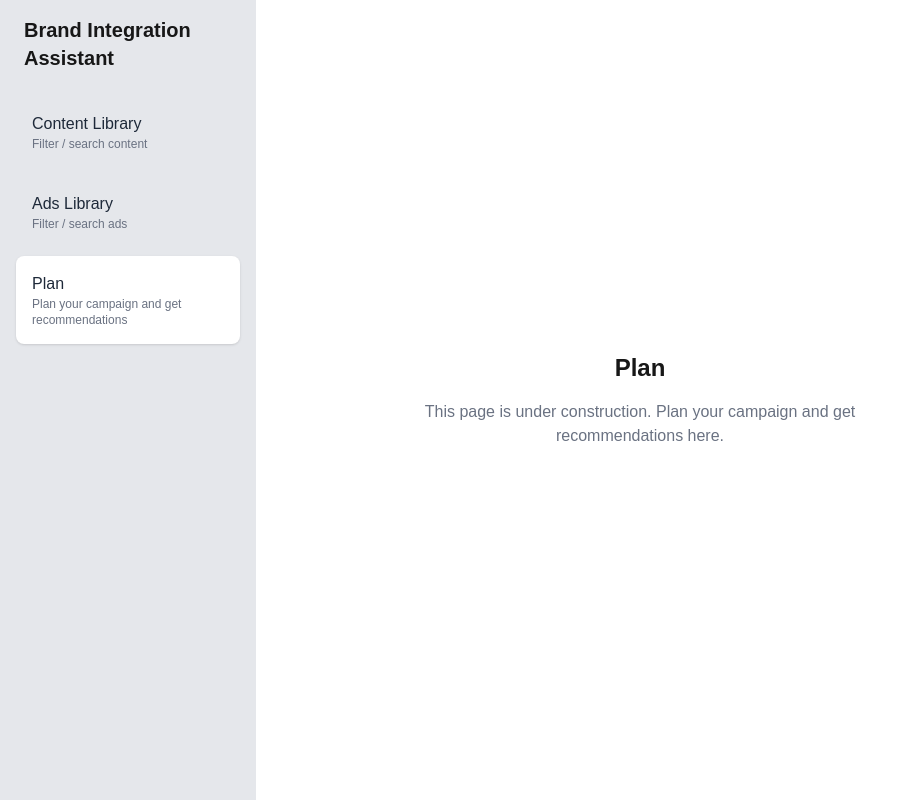
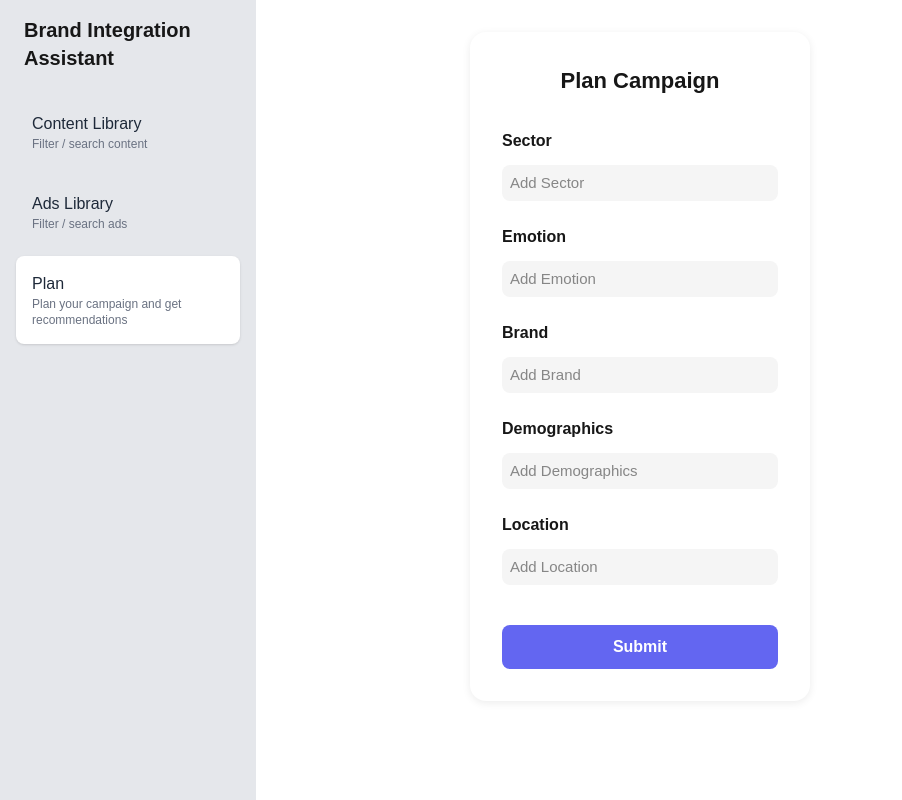
Before and after one commit to mrnkim/brand-integration-assistant-public, a Next.js app: page /plan in a window 1280 px wide. Shown: the whole page, without its empty margins (0-902 px from the left). Built offline with nearby package versions, Linux system fonts and the light colour scheme.

Commit message:
Refactor API route to use new URL structure and add embedding option; implement PlanCampaignForm component for campaign planning with keyword management.

```diff
--- a/package.json
+++ b/package.json
@@ -13,9 +13,9 @@
     "axios": "^1.9.0",
     "clsx": "^2.1.1",
     "form-data": "^4.0.2",
-    "next": "15.3.2",
-    "react": "^19.0.0",
-    "react-dom": "^19.0.0",
+    "next": "^15.3.2",
+    "react": "^19.1.0",
+    "react-dom": "^19.1.0",
     "react-error-boundary": "^6.0.0",
     "react-intersection-observer": "^9.16.0",
     "react-player": "^2.16.0"
--- a/src/app/api/vectors/exists/route.ts
+++ b/src/app/api/vectors/exists/route.ts
@@ -12,21 +12,21 @@ export async function GET(request: NextRequest) {
       return NextResponse.json({ error: 'Video ID is required' }, { status: 400 });
     }
 
-    // 개발/테스트 환경에서는 API 호출 없이 성공 응답을 반환
     if (!API_KEY || !TWELVELABS_API_BASE_URL) {
       console.error('Missing API key or base URL in environment variables');
       return NextResponse.json({ exists: true });
     }
 
-    // 실제 환경에서는 비디오 ID로 벡터 임베딩 존재 여부를 확인
-    // Twelve Labs API에 따라 아래 구현은 수정이 필요할 수 있음
-    const url = `${TWELVELABS_API_BASE_URL}/vectors/exists?video_id=${videoId}`;
+    const url = `${TWELVELABS_API_BASE_URL}/indexes/${indexId}/videos/${videoId}`;
 
     const options = {
       method: 'GET',
       headers: {
         'Content-Type': 'application/json',
         'x-api-key': API_KEY,
+      },
+      params: {
+        embedding_option: "visual-text",
       },
     };
 
@@ -44,6 +44,7 @@ export async function GET(request: NextRequest) {
       }
 
       const data = await response.json();
+      console.log("🚀 > GET > data=", data)
       return NextResponse.json({ exists: true });
     } catch (error) {
       // API 호출 실패 시 개발 편의를 위해 벡터가 존재한다고 가정
--- a/src/app/plan/page.tsx
+++ b/src/app/plan/page.tsx
@@ -1,5 +1,6 @@
 "use client";
 
+import PlanCampaignForm from '@/components/PlanCampaignForm';
 import Sidebar from '@/components/Sidebar';
 
 export default function Plan() {
@@ -9,11 +10,8 @@ export default function Plan() {
       <Sidebar activeMenu="plan" />
 
       {/* Main content */}
-      <div className="flex-1 flex flex-col items-center justify-center p-8">
-        <h1 className="text-2xl font-bold mb-4">Plan</h1>
-        <p className="text-gray-500 text-center max-w-md">
-          This page is under construction. Plan your campaign and get recommendations here.
-        </p>
+      <div className="flex-1 flex flex-col p-8">
+        <PlanCampaignForm />
       </div>
     </div>
   );
--- /dev/null
+++ b/src/components/PlanCampaignForm.tsx
@@ -0,0 +1,174 @@
+import React, { useState } from 'react';
+
+interface Category {
+  name: string;
+  label: string;
+}
+
+const categories: Category[] = [
+  { name: 'sector', label: 'Sector' },
+  { name: 'emotion', label: 'Emotion' },
+  { name: 'brand', label: 'Brand' },
+  { name: 'demographics', label: 'Demographics' },
+  { name: 'location', label: 'Location' },
+];
+
+const PlanCampaignForm: React.FC = () => {
+  const [keywords, setKeywords] = useState<Record<string, string[]>>({
+    sector: [],
+    emotion: [],
+    brand: [],
+    demographics: [],
+    location: [],
+  });
+  const [inputs, setInputs] = useState<Record<string, string>>({
+    sector: '',
+    emotion: '',
+    brand: '',
+    demographics: '',
+    location: '',
+  });
+
+  const handleInputChange = (e: React.ChangeEvent<HTMLInputElement>, category: string) => {
+    setInputs({ ...inputs, [category]: e.target.value });
+  };
+
+  const handleInputKeyDown = (e: React.KeyboardEvent<HTMLInputElement>, category: string) => {
+    if (e.key === 'Enter' && inputs[category].trim()) {
+      e.preventDefault();
+      if (!keywords[category].includes(inputs[category].trim())) {
+        setKeywords({
+          ...keywords,
+          [category]: [...keywords[category], inputs[category].trim()],
+        });
+      }
+      setInputs({ ...inputs, [category]: '' });
+    }
+  };
+
+  const handleRemoveKeyword = (category: string, idx: number) => {
+    setKeywords({
+      ...keywords,
+      [category]: keywords[category].filter((_, i) => i !== idx),
+    });
+  };
+
+  const handleSubmit = (e: React.FormEvent) => {
+    e.preventDefault();
+    // TODO: Submit logic
+    console.log('Submitted keywords:', keywords);
+  };
+
+  return (
+    <form onSubmit={handleSubmit} style={styles.form}>
+      <h2 style={styles.title}>Plan Campaign</h2>
+      {categories.map((cat) => (
+        <div key={cat.name} style={styles.categoryBox}>
+          <label style={styles.label}>{cat.label}</label>
+          <div style={styles.tagsContainer}>
+            {keywords[cat.name].map((kw, idx) => (
+              <span key={kw + idx} style={styles.tag}>
+                {kw}
+                <button
+                  type="button"
+                  style={styles.removeBtn}
+                  onClick={() => handleRemoveKeyword(cat.name, idx)}
+                >
+                  ×
+                </button>
+              </span>
+            ))}
+            <input
+              type="text"
+              value={inputs[cat.name]}
+              onChange={(e) => handleInputChange(e, cat.name)}
+              onKeyDown={(e) => handleInputKeyDown(e, cat.name)}
+              placeholder={`Add ${cat.label}`}
+              style={styles.input}
+            />
+          </div>
+        </div>
+      ))}
+      <button type="submit" style={styles.submitBtn}>Submit</button>
+    </form>
+  );
+};
+
+const styles: Record<string, React.CSSProperties> = {
+  form: {
+    background: '#fff',
+    borderRadius: 16,
+    padding: 32,
+    width: 340,
+    margin: '0 auto',
+    boxShadow: '0 2px 8px rgba(0,0,0,0.08)',
+    display: 'flex',
+    flexDirection: 'column',
+    gap: 24,
+  },
+  title: {
+    margin: 0,
+    marginBottom: 8,
+    fontSize: 22,
+    fontWeight: 700,
+    textAlign: 'center',
+  },
+  categoryBox: {
+    display: 'flex',
+    flexDirection: 'column',
+    gap: 8,
+  },
+  label: {
+    fontWeight: 600,
+    marginBottom: 4,
+  },
+  tagsContainer: {
+    display: 'flex',
+    flexWrap: 'wrap',
+    gap: 8,
+    alignItems: 'center',
+    minHeight: 36,
+    background: '#f5f5f5',
+    borderRadius: 8,
+    padding: '6px 8px',
+  },
+  tag: {
+    background: '#e0e7ff',
+    color: '#3730a3',
+    borderRadius: 12,
+    padding: '4px 10px',
+    display: 'flex',
+    alignItems: 'center',
+    fontSize: 14,
+  },
+  removeBtn: {
+    background: 'none',
+    border: 'none',
+    color: '#a1a1aa',
+    marginLeft: 4,
+    cursor: 'pointer',
+    fontSize: 16,
+    lineHeight: 1,
+  },
+  input: {
+    border: 'none',
+    outline: 'none',
+    background: 'transparent',
+    fontSize: 15,
+    minWidth: 80,
+    flex: 1,
+  },
+  submitBtn: {
+    marginTop: 16,
+    padding: '10px 0',
+    borderRadius: 8,
+    border: 'none',
+    background: '#6366f1',
+    color: '#fff',
+    fontWeight: 700,
+    fontSize: 16,
+    cursor: 'pointer',
+  },
+};
+
+export default PlanCampaignForm;
```
Also changed, not shown: 1 other file (tests, documents, lock files or other folders).
